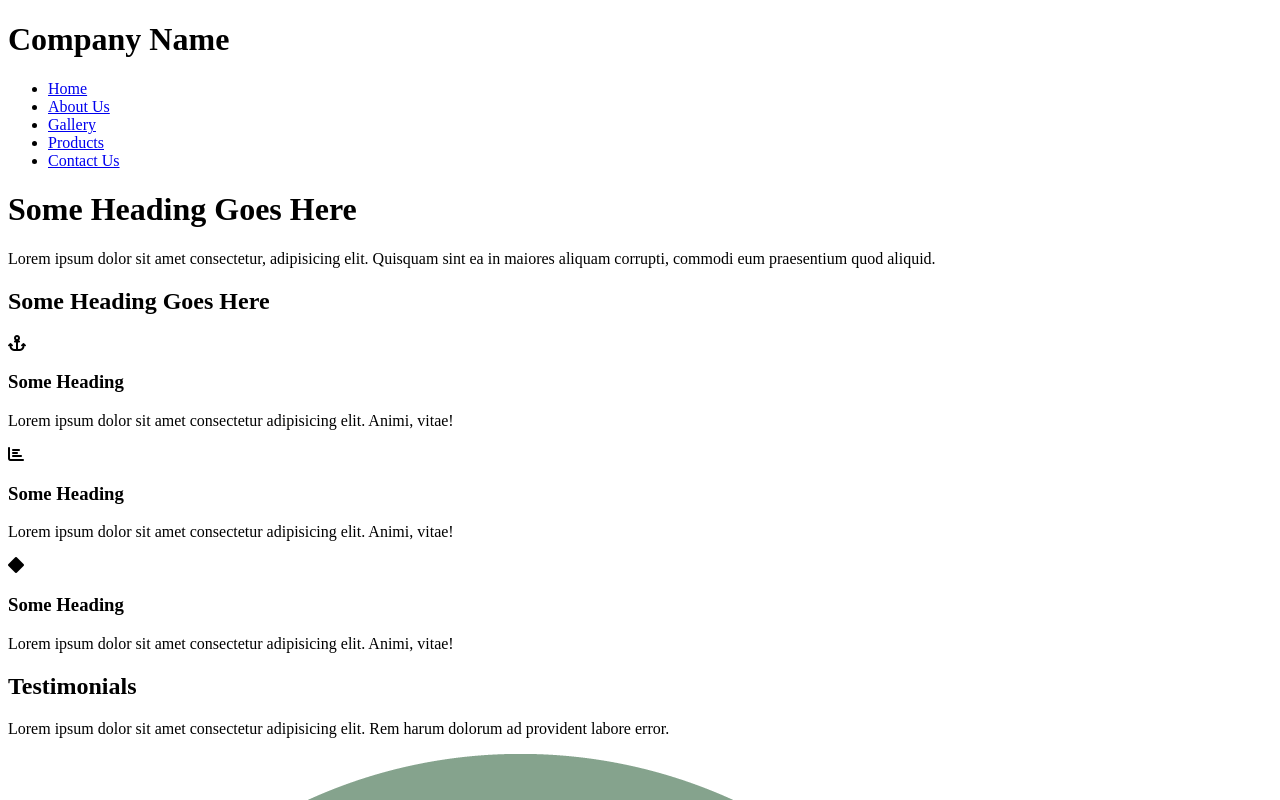
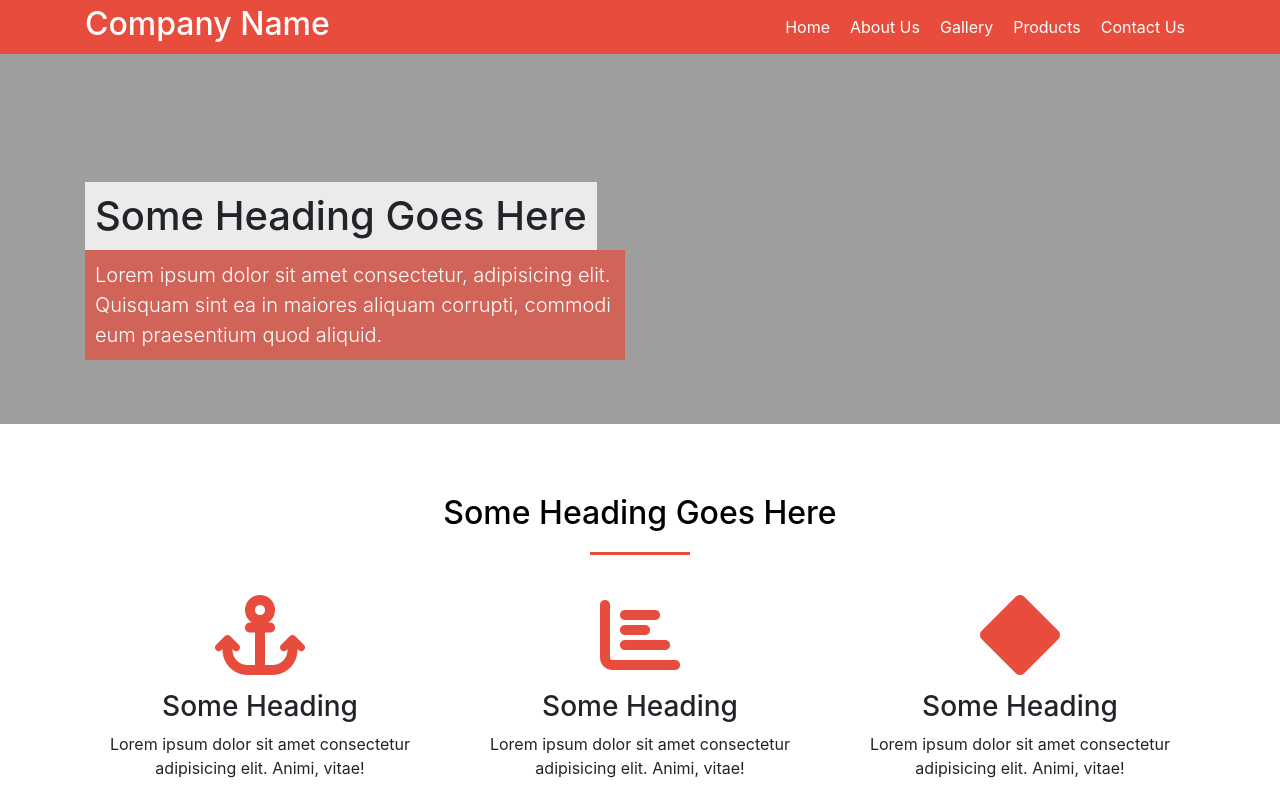
Before and after one commit to MuhammadSaribAwan91903/Edit-1, a plain HTML site: page index.html in a window 1280 px wide. Shown: the top 800 px of the page. Drawn offline with Linux system fonts and the light colour scheme; files that its build step writes are made by us from their sources; the site is published under a folder, as on GitHub Pages, so addresses that start at the root find nothing; files whose address does not match are found by name.

Commit message:
Update index.html

```diff
--- a/index.html
+++ b/index.html
@@ -7,8 +7,8 @@
     <meta name="viewport" content="width=device-width, initial-scale=1 shrink-to-fit=no">
     <title>Bootstrap 4 Using Design Template</title>
     <link rel="stylesheet" href="https://cdnjs.cloudflare.com/ajax/libs/font-awesome/6.4.0/css/all.min.css">
-    <link rel="stylesheet" href="/Css/bootstrap.css">
-    <link rel="stylesheet" href="/Css/style.css">
+    <link rel="stylesheet" href="./Css/bootstrap.css">
+    <link rel="stylesheet" href="./Css/style.css">
 </head>
 
 <body>
```
